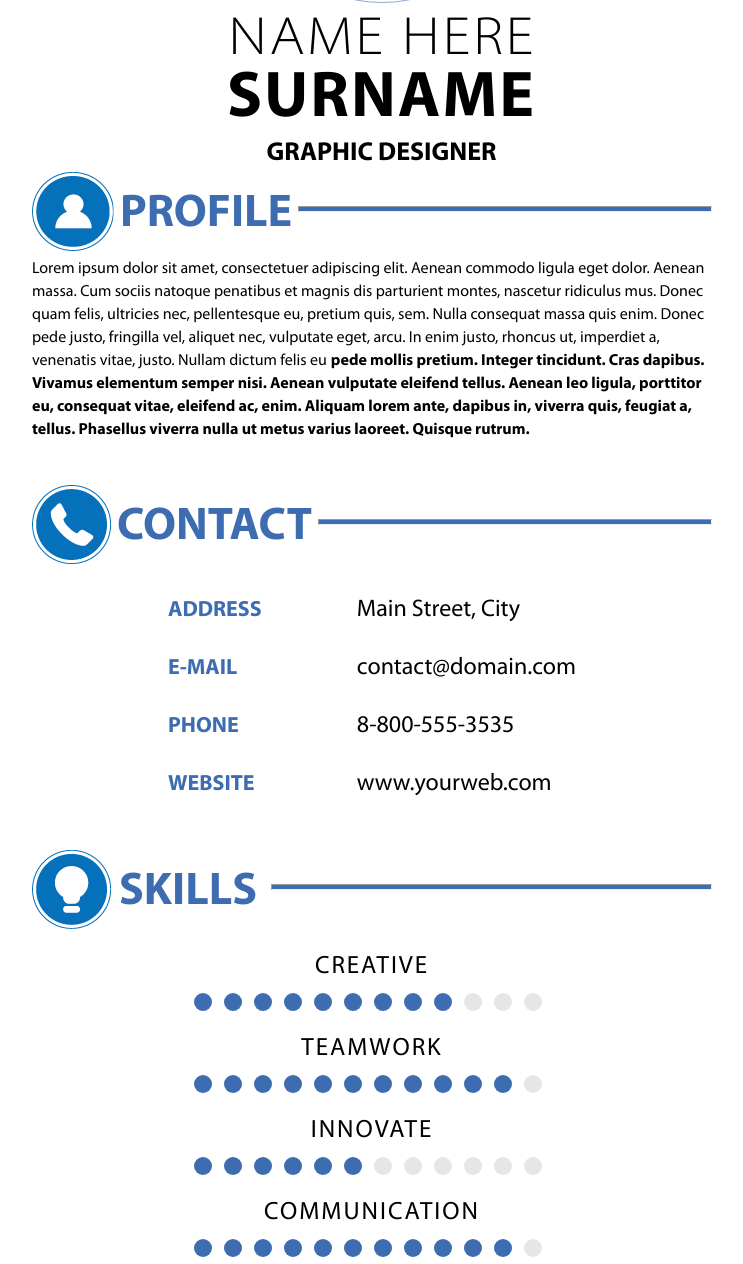
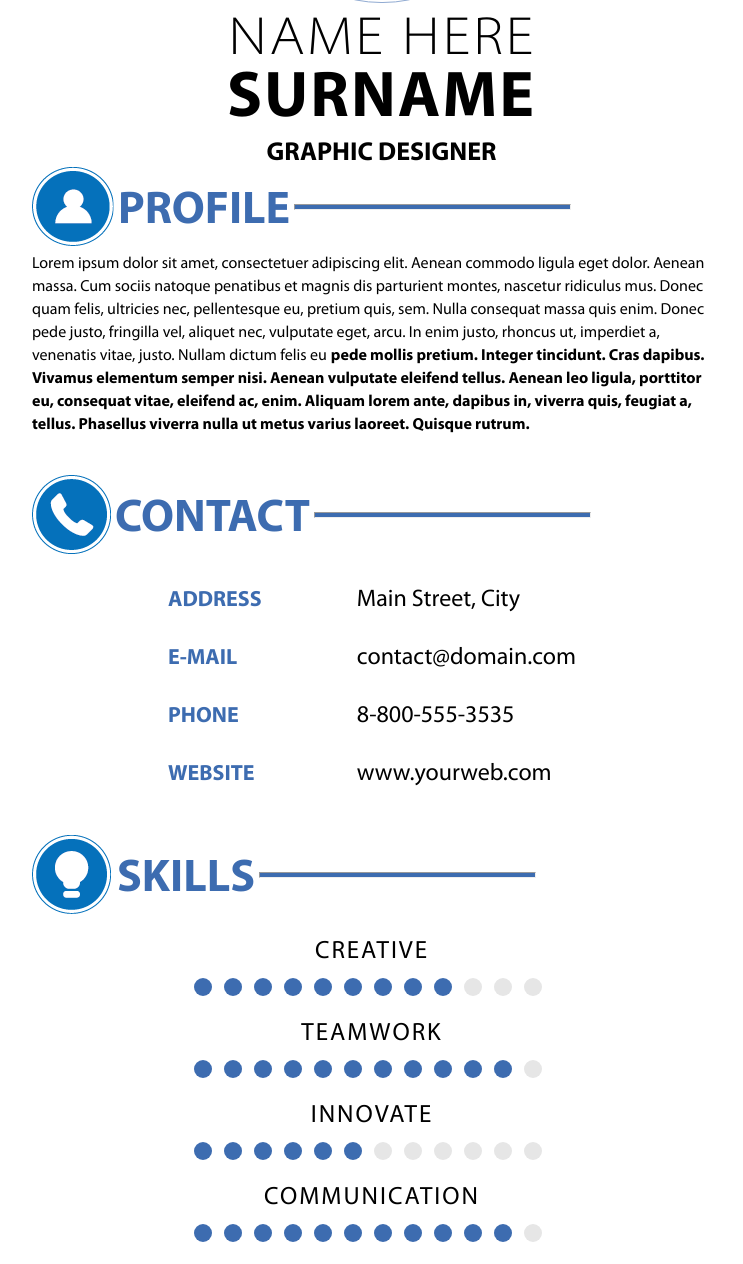
Before and after one commit to Axent13/intern-maket-1, a plain HTML site: page index.html in a window 1280 px wide. Shown: the part 261-1525 px from the top of the page, without its empty margins (268-1011 px from the left). Drawn offline with Linux system fonts and the light colour scheme.

Commit message:
TODO complete(вместо table-cell => inline-block)

```diff
--- a/index.html
+++ b/index.html
@@ -17,11 +17,11 @@
 			</div>
 		</div>
 		<div class="profile left block">
-			<header class="header-table">
-                	<div class="header-table-left-cell"><div class="profile-icon"></div></div>
-					<div class="header-table-middle-cell"><p class="header-name bold">Profile</p></div>
-					<div class="header-table-right-cell"><hr class="header-line" /></div>
-			</header>
+            <header>
+                <div class="profile-icon header-part"></div>
+                <div class="header-name header-part bold">Profile</div>
+                <hr class="header-line header-part" />
+            </header>
 			<p class="simple-text"><span class="regular">Lorem ipsum dolor sit amet, consectetuer adipiscing elit. Aenean commodo ligula eget dolor. Aenean massa. Cum sociis natoque penatibus et magnis dis
                 parturient montes, nascetur ridiculus mus. Donec quam felis, ultricies nec, pellentesque eu, pretium quis, sem. Nulla consequat massa quis enim. Donec
                 pede justo, fringilla vel, aliquet nec, vulputate eget, arcu. In enim justo, rhoncus ut, imperdiet a, venenatis vitae, justo. Nullam dictum felis eu</span>
@@ -30,11 +30,11 @@
                     laoreet. Quisque rutrum. </span></p>
 		</div>
 		<div class="contact left block">  <!-- TODO где-то отсупы пробелами, где-то табами, перейди везде на пробелы -->
-                <header class="header-table">
-                    <div class="header-table-left-cell"><div class="contact-icon"></div></div>
-                    <div class="header-table-middle-cell"><p class="header-name bold">Contact</p></div>
-                    <div class="header-table-right-cell"><hr class="header-line" /></div>
-                </header>
+			    <header>
+				    <div class="contact-icon header-part"></div>
+				    <div class="header-name header-part bold">Contact</div>
+				    <hr class="header-line header-part" />
+			    </header>
                 <div class="contact-table">
                     <div class="contact-table-row">
                         <div class="contact-table-left-cell bold">Address</div>
@@ -55,10 +55,10 @@
                 </div>
 		</div>
 		<div class="skills left block">
-			<header class="header-table">
-				<div class="header-table-left-cell"><div class="skills-icon"></div></div>
-				<div class="header-table-middle-cell"><p class="header-name skills-name bold">Skills</p></div>
-				<div class="header-table-right-cell"><hr class="header-line" /></div>
+			<header>
+				<div class="skills-icon header-part"></div>
+				<div class="header-name header-part bold">Skills</div>
+				<hr class="header-line header-part" />
 			</header>
 			<h4 class="regular h4-with-margin-top center">Creative</h4>  <!-- TODO объединить блоки каждого скилла -->
 			<ul class="center">
@@ -124,10 +124,10 @@
 		</section>
 		<section class="section-with-education-experience-sofware">
 		<div class="education right block">
-			<header class="header-table">
-				<div class="header-table-left-cell"><div class="education-icon"></div></div>
-				<div class="header-table-middle-cell"><p class="header-name bold">Education</p></div>
-				<div class="header-table-right-cell"><hr class="header-line" /></div>
+			<header>
+				<div class="education-icon header-part"></div>
+				<div class="header-name header-part bold">Education</div>
+				<hr class="header-line header-part" />
 			</header>
 			<div class="table-education-upper">
 				<div class="table-row">
@@ -175,10 +175,10 @@
 				penatibus et magnis dis parturient montes, nascetur ridiculus mus. Donec quam felis, ultricies nec, pellentesque.</p>
 		</div>
 		<div class="experience right block">
-			<header class="header-table">
-				<div class="header-table-left-cell"><div class="experience-icon"></div></div>
-				<div class="header-table-middle-cell"><p class="header-name bold experience-title">Experience</p></div>
-				<div class="header-table-right-cell"><hr class="header-line" /></div>
+			<header>
+				<div class="experience-icon header-part"></div>
+				<div class="header-name header-part bold">Experience</div>
+				<hr class="header-line header-part" />
 			</header>
 			<div class="table-experience-upper">  <!-- TODO здесь можно было бы сделать через <ul> и вложенные <li>, тогда бы и black-circle автоматически бы появлялся :) и семантически это более грамотно было бы -->
 				<div class="table-row">
@@ -215,10 +215,10 @@
 				penatibus et magnis dis parturient montes, nascetur ridiculus mus. Donec quam felis, ultricies nec, pellentesque.</p>
 		</div>
 		<div class="software right block">
-			<header class="header-table">
-				<div class="header-table-left-cell"><div class="software-icon"></div></div>
-				<div class="header-table-middle-cell"><p class="header-name bold software-title">Software</p></div>
-				<div class="header-table-right-cell"><hr class="header-line" /></div>
+			<header>
+				<div class="software-icon header-part"></div>
+				<div class="header-name header-part bold">Software</div>
+				<hr class="header-line header-part" />
 			</header>
 			<div class="left-software">
 				<p class="software-name regular">Photoshop</p>  <!-- TODO объединить блоки каждого скилла -->
--- a/style.css
+++ b/style.css
@@ -74,28 +74,6 @@ h4 {
 .center {
     text-align: center;
 }
-
-.header-table {
-    display: table;
-    width: 100%;
-}
-.header-table-left-cell {
-    display: table-cell;
-    width: 83px;
-    padding-top:5px;
-}
-.header-table-middle-cell {
-    display: table-cell;
-    width: auto;
-    vertical-align: middle;
-    padding: 0px 6px;
-
-}
-.header-table-right-cell {  /* TODO молодец, что сделал выравнивание динамическое через таблицы, хотя это не лучшее решение тут :) */
-    display: table-cell;  /* TODO Я бы предпочел inline-block */
-    width: 100%; /*Чтобы линия растягивалась на всю оставшуюся ширину*/
-    vertical-align: middle;
-}
 .section-with-education-experience-sofware .header-table-right-cell {
     display: table-cell;
     min-width: 343px;
@@ -105,6 +83,7 @@ h4 {
 /************** СПРАЙТЫ ****************/
 .profile-icon, .contact-icon, .skills-icon, .education-icon, .experience-icon, .software-icon{
     background: url(img/sprites.png) no-repeat;
+    display: inline-block;
 }
 
 .profile-icon{
@@ -145,17 +124,24 @@ h4 {
 /********* КОНЕЦ СПРАЙТОВ **********/
 /***********************************/
 
+.header-part {
+    vertical-align: middle;
+}
 .header-name {
     color: #3d6cb0;
     font-size: 46px;
     text-transform: uppercase;
-    margin: 0px;
+    margin-top: 0px;
     padding: 0px;
+    display: inline-block;
 }
 .header-line {
     background-color: #3d6cb0;
     height: 6px;
     box-sizing: border-box;
+    display: inline-block;
+    margin-top: 8px;
+    min-width: 40.7%;
 }
 .section-with-education-experience-sofware .header-name {
     color: #3d6cb0;
```
